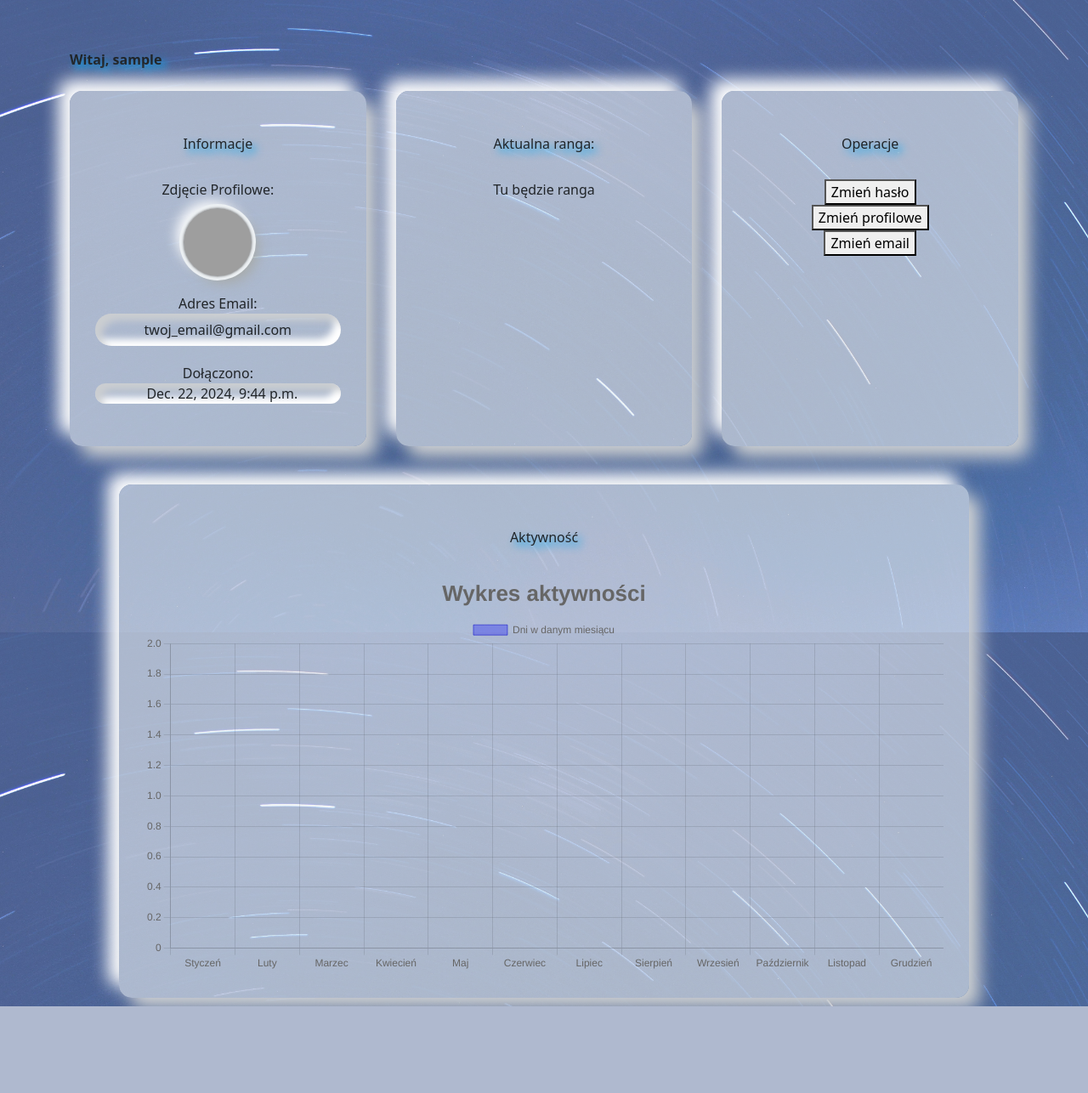
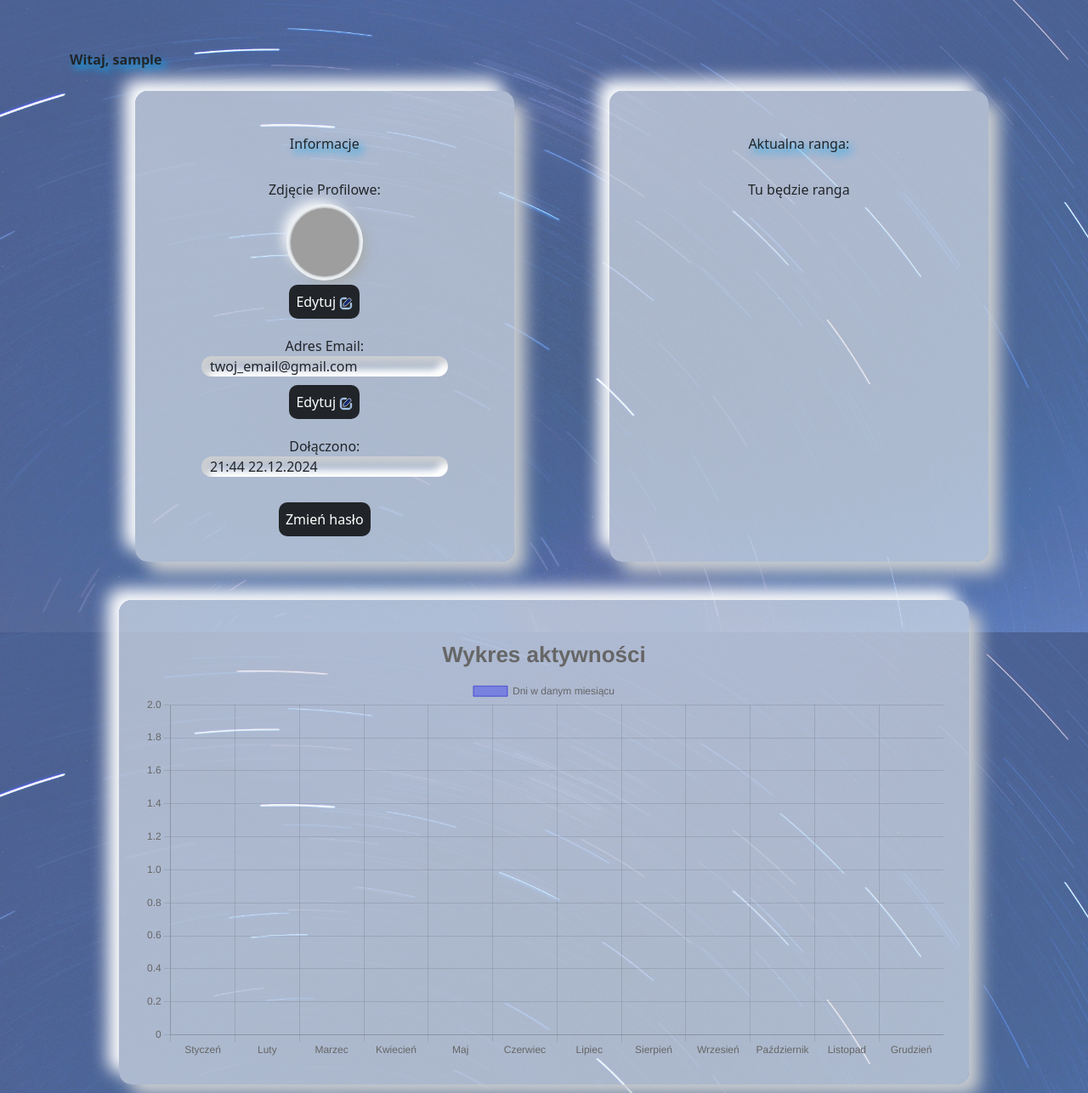
Before and after one commit to mykasero/GLSR_Gym_WebApp, a Django app: page /profile/ in a window 1280 px wide. Shown: the part 56-1342 px from the top of the page at 85% size. Before the commit the page ends 1240 px from the top, so only its background shows below. Run offline with Django 5.2, Linux system fonts and the light colour scheme; the visitor is signed in with stand-in values (Sample User, id 1); data comes from the database, SQL or seed files in the repository; data that the repository does not hold is empty; parts of the project's set-up code (start-up, migrations or seed data) failed here and were passed over; some libraries are stand-ins or nearby versions; grey boxes are pictures that could not be loaded.

Commit message:
visual and chart.js tweaks on the profile page

```diff
--- a/static/css/auth_styles.css
+++ b/static/css/auth_styles.css
@@ -1,4 +1,24 @@
 .wrapper {
+    max-width: 350px;
+    min-height: 500px;
+    margin: 50px auto;
+    padding: 40px 30px 30px 30px;
+    background-color: #ecf0f39a;
+    border-radius: 15px;
+    box-shadow: 13px 13px 20px #cbced1, -13px -13px 20px #fff;
+}
+
+.wrapper2 {
+    max-width: 350px;
+    min-height: 500px;
+    margin: 50px auto;
+    padding: 40px 30px 30px 30px;
+    background-color: #ecf0f39a;
+    border-radius: 15px;
+    box-shadow: 13px 13px 20px #cbced1, -13px -13px 20px #fff;
+}
+
+.wrapper3 {
     max-width: 350px;
     min-height: 500px;
     margin: 50px auto;
--- a/static/js/chart1.js
+++ b/static/js/chart1.js
@@ -7,31 +7,31 @@ $(function () {
         success: function (data) {
             var ctx = $activityChart[0].getContext("2d");
 
-            var maxDataValue = Math.max(...data.data);
+            function calculateAxisMax(maxDataValue){
+                if (maxDataValue < 10)  {
+                    return maxDataValue % 2 === 0 ? axisMax = Math.ceil(maxDataValue+2) : axisMax = Math.ceil(maxDataValue + 3);
+                } else if (maxDataValue < 20) {
+                    return maxDataValue % 2 === 0 ? axisMax = Math.ceil(maxDataValue + 4) : axisMax = Math.ceil(maxDataValue + 5);
 
-            if (maxDataValue < 10)  {
-                if (maxDataValue % 2 == 0){
-                    yAxisMax = Math.ceil(maxDataValue + 2);
-                } else {
-                    yAxisMax = Math.ceil(maxDataValue + 3);
-                }
-            } else if (maxDataValue < 20) {
-                if (maxDataValue % 2 == 0){
-                    yAxisMax = Math.ceil(maxDataValue + 4);
-                } else {
-                    yAxisMax = Math.ceil(maxDataValue + 5);
-                }
-            }  else {
-                if (Math.ceil(maxDataValue/10)%2 == 1){
-                    yAxisMax = (Math.ceil(maxDataValue/10)*10) + 10;
-                } else {
-                    yAxisMax = (Math.ceil(maxDataValue/10)*10);
+                }  else {
+                    return Math.ceil(maxDataValue / 10) % 2 === 1
+                        ? axisMax = (Math.ceil(maxDataValue / 10) * 10) + 10
+                        : axisMax = (Math.ceil(maxDataValue / 10) * 10);
                 }
             }
 
+            //change chart to horizontal on small screens
+            function getChartOrientation(){
+                return window.matchMedia("(max-width:768px)").matches ? 'y' : 'x';
+            }
 
+            var initialOrientation = getChartOrientation();
+            var maxDataValue = Math.max(...data.data);
+            var axisMax = calculateAxisMax(maxDataValue);
 
-            new Chart(ctx, {
+            Chart.defaults.scales.linear.max = axisMax; // set the new default max axis value to the calculated one
+
+            var activityChart = new Chart(ctx, {
                 type: 'bar',
                 data: {
                     labels: data.labels,
@@ -50,6 +50,8 @@ $(function () {
                     }]
                 },
                 options: {
+                    indexAxis: initialOrientation, // Dynamic orientation
+                    maintainAspectRatio: false,
                     responsive: true,
                     legend: {
                         position: 'top',
@@ -68,12 +70,32 @@ $(function () {
                             },
                         },
                     },
-                scales: {
-                    y: {
-                        beginAtZero: true,
-                        max: yAxisMax,
-                    },
-                },
+                }
+            });
+
+            // Add an event listener to re-render the chart on screen resize
+            window.addEventListener('resize', function(){
+                var newOrientation = getChartOrientation();
+                if (activityChart.options.indexAxis !== newOrientation){
+                    activityChart.options.indexAxis = newOrientation;
+
+                    axisMax = calculateAxisMax(maxDataValue);
+
+                    if (newOrientation === 'x') {
+                        activityChart.options.scales.x = {
+                            beginAtZero: true,
+                            max: axisMax, // Apply max value explicitly for x-axis
+                        };
+                        activityChart.options.scales.y = {}; // Clear inactive axis
+                    } else {
+                        activityChart.options.scales.y = {
+                            beginAtZero: true,
+                            max: axisMax, // Apply max value explicitly for y-axis
+                        };
+                        activityChart.options.scales.x = {}; // Clear inactive axis
+                    }
+
+                    activityChart.update(); //Update the chart
                 }
             });
         }
--- a/templates/profiles/profile_home.html
+++ b/templates/profiles/profile_home.html
@@ -15,6 +15,125 @@
     <link href="{% static 'css/auth_styles.css'%}" rel="stylesheet" />
     <script src="https://cdn.jsdelivr.net/npm/jquery@3.7.1/dist/jquery.min.js"></script>
     <script src="https://cdn.jsdelivr.net/npm/chart.js@4.4.7/dist/chart.umd.min.js"></script>
+
+    <style type="text/css">
+        .button_style{
+            color: white;
+            background-color:#212529; border: none; cursor: pointer; padding: 8px;
+            margin-top: 10px;
+            border-radius: 10px;
+        }
+        .form-width{
+            overflow: auto;
+        }
+        .wrapper3 {
+            max-width:1000px;
+            width:90%;
+            min-height:300px;
+            margin: 10px auto;
+        }
+
+        @media screen
+        and (min-width: 1000px){
+            .form-width{
+                max-width:250px;
+                height:auto;
+
+            }
+            .wrapper{
+                max-width: 1200px;
+                width:40%;
+            }
+            .wrapper3 {
+                max-width:1000px;
+                width:90%;
+                min-height:500px;
+                margin: 10px auto;
+            }
+            .chart_style{
+                height:500px;
+            }
+        }
+        @media screen
+        and (min-width: 768px)
+        and (max-width: 1000px){
+            .d-flex{
+                display: flex;
+                flex-wrap: wrap;
+                align-content: space-around;
+                flex-direction: column;
+            }
+            .form-width{
+                max-width:250px;
+                height: auto;
+            }
+            .wrapper{
+                max-width: 850px;
+                width:40%;
+            }
+            .wrapper3 {
+                max-width:1000px;
+                width:90%;
+                min-height:300px;
+                margin: 10px auto;
+            }
+            .chart_style{
+                height:500px;
+            }
+        }
+        @media screen and (max-width: 768px){
+            .d-flex{
+                display: flex;
+                flex-wrap: wrap;
+                align-content: space-around;
+                flex-direction: column;
+            }
+            .col-9{
+                width:100%;
+            }
+            .form-width{
+                max-width:200px;
+                height: auto;
+            }
+            .wrapper{
+                max-width: 600px;
+                width:80%;
+            }
+            .chart_style{
+                width:100%;
+                height:500px;
+            }
+            .wrapper3 {
+                max-width:1000px;
+                width:90%;
+                min-height:300px;
+                margin: 10px auto;
+            }
+        }
+        @media screen and (max-width:600px){
+            .col-9{
+                width:100%;
+            }
+            .form-width{
+                max-width:200px;
+                height: auto;
+            }
+            .wrapper{
+                max-width: 500px;
+                width:80%;
+            }
+            .chart_style{
+                width:90%;
+                height:500px;
+            }
+            .wrapper3 {
+                max-width:1000px;
+                width:90%;
+                min-height:300px;
+                margin: 10px auto;
+            }
+        }
+    </style>
 {% endblock %}
 {% block content %}
     <div class="container">
@@ -30,28 +149,59 @@
                 <b>Witaj, {{ context.username }} </b>
             </div>
             <div class="d-flex justify-content-between" style="padding-bottom:10px;">
-                <div class="wrapper" style="width:40%; min-height:150px; margin: 25px auto;">
+                <div class="wrapper" style="min-height:150px; margin: 25px auto;">
                     <div style="text-shadow: 5px 5px 10px #03A9F4; padding-top:10px; padding-bottom:30px;">
                         Informacje
                     </div>
-                    Zdjęcie Profilowe:
-                    <div class = "logo" style="padding-top:10px;padding-bottom:100px;">
-                        {% if context.user_info.first.profile_picture != "" %}
-                            <img style="height:80px;" src="{{ context.user_info.first.profile_picture.url }}" alt="Profile Picture" />
-                        {% else %}
-                            <img style="height:80px;" src="{{context.MEDIA_URL|add:'pfps/blank_user.png'}}" alt="Default Profile Picture" />
-                        {% endif %}
+
+                    <!-- Profile Picture Section -->
+                    <div style="margin-bottom: 20px;">
+                        <div>Zdjęcie Profilowe:</div>
+                        <div style="display: flex; align-items: center; margin-top: 10px;">
+                            <div class="logo">
+                                {% if context.user_info.first.profile_picture != "" %}
+                                    <img src="{{ context.user_info.first.profile_picture.url }}" alt="Profile Picture" />
+                                {% else %}
+                                    <img src="{{context.MEDIA_URL|add:'pfps/blank_user.png'}}" alt="Default Profile Picture" />
+                                {% endif %}
+                            </div>
+                        </div>
+                        <span>
+                            <button class="button_style">
+                                Edytuj <img height="16" src="{% static 'images/edit.svg' %}" alt="Edit" />
+                            </button>
+                        </span>
                     </div>
-                    Adres Email:
-                    <div class="form-field" style="padding:7px;">
-                        {{ context.user_info.first.email }}
+
+                    <!-- Email Section -->
+                    <div style="margin-bottom: 20px;">
+                        <div>Adres Email:</div>
+                        <span class="form-field col-9 d-flex align-items-center mx-auto" style="margin-bottom: 0px; display: flex; align-items: center;">
+                            <span class="form-width">{{ context.user_info.first.email }}</span>
+                        </span>
+                        <span>
+                            <button class="button_style">
+                                Edytuj <img height="16" src="{% static 'images/edit.svg' %}" alt="Edit" />
+                            </button>
+                        </span>
                     </div>
-                    Dołączono:
-                    <div class="form-field">
-                        {{ context.user_info.first.date_joined }}
+
+                    <!-- Join Date Section -->
+                    <div style="margin-bottom: 20px;">
+                        <div>Dołączono:</div>
+                        <span class="form-field col-9 d-flex align-items-center mx-auto" style="margin-bottom: 0px; display: flex; align-items: center;">
+                            {{ context.user_info.first.date_joined|date:"H:i d.m.Y" }}
+                        </span>
+                    </div>
+
+                    <!-- Change Password Button -->
+                    <div>
+                        <button class="button_style">
+                            Zmień hasło
+                        </button>
                     </div>
                 </div>
-                <div class = "wrapper" style="width:40%; min-height:150px; margin: 25px 35px;">
+                <div class = "wrapper" style="min-height:150px; margin: 25px 35px;">
                     <div style="text-shadow: 5px 5px 10px #03A9F4; padding-top:10px; padding-bottom:30px;">
                         Aktualna ranga:
                     </div>
@@ -59,28 +209,11 @@
                         Tu będzie ranga
                     </div>
                 </div>
-                <div class = "wrapper" style="width:40%; min-height:150px; margin: 25px auto;">
-                    <div style="text-shadow: 5px 5px 10px #03A9F4; padding-top:10px; padding-bottom:30px;">
-                        Operacje
-                    </div>
-
-                    <div>
-                        <button>Zmień hasło</button>
-                    </div>
-                    <div>
-                        <button>Zmień profilowe</button>
-                    </div>
-                    <div>
-                        <button>Zmień email</button>
-                    </div>
-                </div>
             </div>
-            <div class = "wrapper" style="max-width:1000px; min-height:300px; margin: 10px auto;">
-                <div style="text-shadow: 5px 5px 10px #03A9F4; padding-top:10px; padding-bottom:30px;">
-                    Aktywność
-                </div>
-                <div>
-                    <canvas id="profile_activity_chart" data-url="{% url 'activity-chart' %}"></canvas>
+            {% comment %} Look into proper sizing of the chart for small screen {% endcomment %}
+            <div class = "wrapper3">
+                <div class="chart_style">
+                    <canvas class="chart_style" id="profile_activity_chart" data-url="{% url 'activity-chart' %}"></canvas>
                 </div>
             </div>
         </div>
```
Also changed, not shown: other parts of static/css/auth_styles.css (+57 -0 lines).
